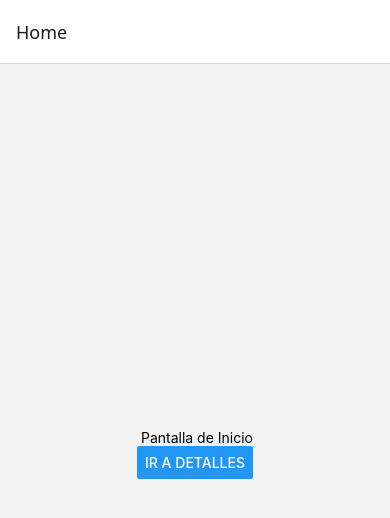
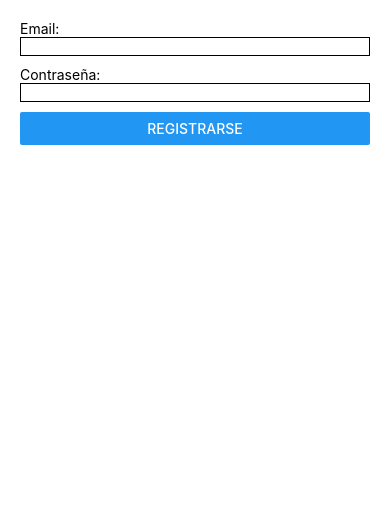
Before and after one commit to Muqqline/Attevents, a React Native app in the folder tecno/: screen / in a window 390 px wide. Shown: the top 518 px of the page. Built offline with nearby package versions, Linux system fonts and the light colour scheme.

Commit message:
conexion con firebase

```diff
--- a/tecno/App.js
+++ b/tecno/App.js
@@ -1,18 +1,29 @@
-import React from 'react';
-import { NavigationContainer } from '@react-navigation/native';
-import { createStackNavigator } from '@react-navigation/stack';
-import HomeScreen from './Screens/HomeScreen';
-import DetailsScreen from './Screens/DetailsScreen';
-
-const Stack = createStackNavigator();
+import React, { useState } from 'react';
+import { View, Text, TextInput, Button } from 'react-native';
+import { auth } from './firebaseConfig';
+import { createUserWithEmailAndPassword } from 'firebase/auth';
 
 export default function App() {
+  const [email, setEmail] = useState('');
+  const [password, setPassword] = useState('');
+
+ const handleSignUp = () => {
+  createUserWithEmailAndPassword(auth, email, password)
+    .then((userCredential) => {
+            console.log('Usuario registrado:', userCredential.user);
+ })
+ .catch(error => console.log('Error:', error.message));
+ };
+
  return (
- <NavigationContainer>
- <Stack.Navigator>
- <Stack.Screen name="Home" component={HomeScreen} />
- <Stack.Screen name="Details" component={DetailsScreen} />
- </Stack.Navigator>
- </NavigationContainer>
+  <View style={{ padding: 20 }}>
+    <Text>Email:</Text>
+    <TextInput onChangeText={setEmail} style={{ borderWidth: 1,
+marginBottom: 10 }} />
+    <Text>Contraseña:</Text>
+    <TextInput secureTextEntry onChangeText={setPassword} style={{
+borderWidth: 1, marginBottom: 10 }} />
+    <Button title="Registrarse" onPress={handleSignUp} />
+ </View>
  );
 }
--- /dev/null
+++ b/tecno/firebaseConfig.js
@@ -0,0 +1,16 @@
+import { initializeApp } from 'firebase/app';
+import { getAuth } from 'firebase/auth';
+
+const firebaseConfig = {
+  apiKey: "AIzaSyDBigVuMiRrfiunEW13hbtGx4KIbLyKEfw",
+  authDomain: "attevents-57852.firebaseapp.com",
+  projectId: "attevents-57852",
+  storageBucket: "attevents-57852.firebasestorage.app",
+  messagingSenderId: "342294109362",
+  appId: "1:342294109362:web:81b4245842ed2ef56efdab",
+  measurementId: "G-HSVQG9G73T"
+};
+
+const app = initializeApp(firebaseConfig);
+const auth = getAuth(app);
+export { auth };
```
